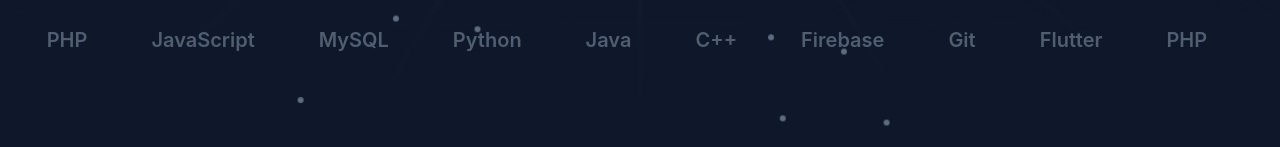
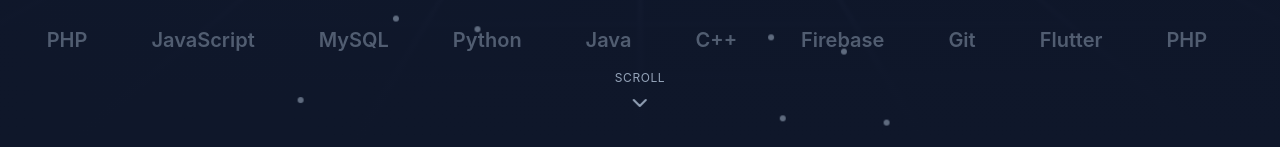
Before and after one commit to JocelDS/Portfolio, a React (Vite) app: page / in a window 1280 px wide. Shown: the part 876-1023 px from the top of the page. Built offline with nearby package versions, Linux system fonts and the light colour scheme.

Commit message:
Update navbar and hero section

```diff
--- a/src/layout/Navbar.jsx
+++ b/src/layout/Navbar.jsx
@@ -1,4 +1,4 @@
-import { useState } from "react";
+import { useEffect, useState } from "react";
 import { Button } from "@/components/Buttons";
 import { Menu, X } from "lucide-react";
 
@@ -12,9 +12,24 @@
 
 export const Navbar = () => {
   const [isMobileMenuOpen, setIsMobileMenuOpen] = useState(false);
+  const [isScrolled, setIsScrolled] = useState(false);
+
+  useEffect(() => {
+    const handleScroll = () => {
+      setIsScrolled(window.scrollY > 50);
+    };
+
+    window.addEventListener("scroll", handleScroll);
+
+    return () => window.removeEventListener("scroll", handleScroll);
+  }, []);
 
   return (
-    <header className="fixed top-0 left-0 right-0 bg-transparent py-5 z-50">
+    <header
+      className={`fixed top-0 left-0 right-0 transition-all duration-500 ${
+        isScrolled ? "glass-strong py-3" : "bg-transparent py-5"
+      } z-50`}
+    >
       <nav className="container mx-auto px-6 flex items-center justify-between">
         <a
           href="#"
--- a/src/sections/Hero.jsx
+++ b/src/sections/Hero.jsx
@@ -1,6 +1,6 @@
 import { Button } from "@/components/Buttons";
 import { AnimatedBorderButton } from "@/components/AnimatedBorderButton";
-import { ArrowRight, Download, } from "lucide-react";
+import { ArrowRight, Download, ChevronDown} from "lucide-react";
 import { FaGithub, FaLinkedin, FaFacebook, FaInstagram } from "react-icons/fa";
 
 const skills = [
@@ -165,6 +165,14 @@
           </div>
         </div>
       </div>
+
+      <div className="absolute bottom-8 left-1/2 -translate-x-1/2 animate-fade-in animation-delay-800">
+        <a href="#about" className="flex flex-col items-center gap-2 text-muted-foreground hover:text-primery transition-colors group">
+          <span className="text-xs uppercase tracking-wider">Scroll</span>
+          <ChevronDown className="w-6 h-6 animate-bounce"/>
+        </a>
+      </div>
+
     </section>
   );
 };
```
